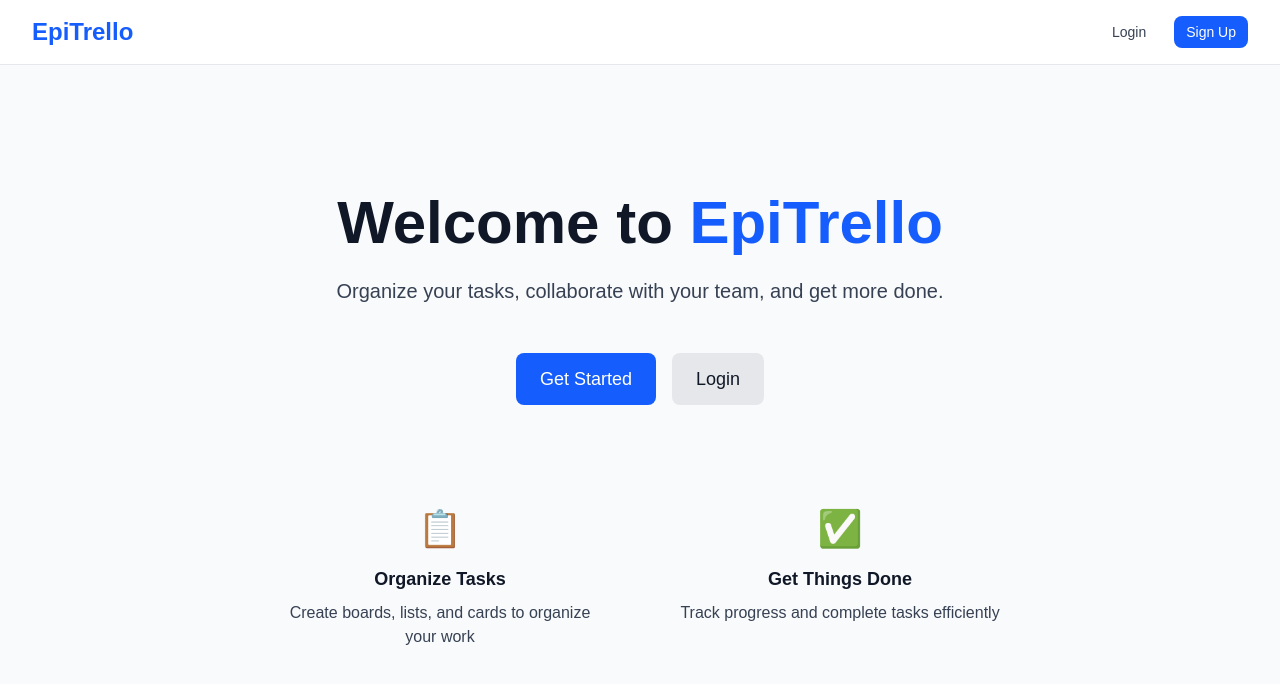
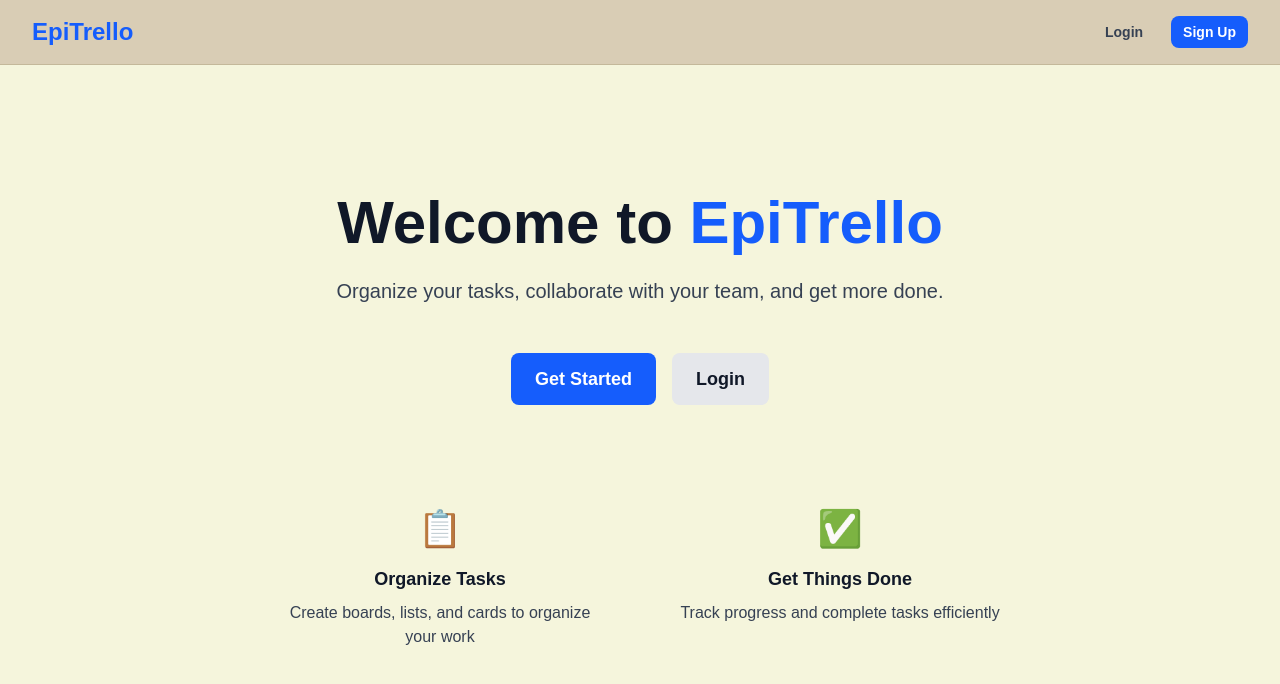
Before and after one commit to Kerwanc/EpiTrello, a Next.js app in the folder frontend/: page / in a window 1280 px wide. Shown: the top 684 px of the page. Built offline with nearby package versions, Linux system fonts and the light colour scheme; no server answers.

Commit message:
feat(frontend-navbar): made button bold and change nav bar background color

```diff
--- a/frontend/src/app/components/Button.tsx
+++ b/frontend/src/app/components/Button.tsx
@@ -14,7 +14,7 @@ export function Button({
   ...props
 }: ButtonProps) {
   const baseStyles =
-    'font-medium rounded-lg transition-colors focus:outline-none focus:ring-2 focus:ring-offset-2';
+    'font-bold rounded-lg transition-colors focus:outline-none focus:ring-2 focus:ring-offset-2';
 
   const variantStyles = {
     primary: 'bg-blue-600 hover:bg-blue-700 text-white focus:ring-blue-500',
--- a/frontend/src/app/components/Navbar.tsx
+++ b/frontend/src/app/components/Navbar.tsx
@@ -8,7 +8,7 @@ export function Navbar() {
   const { user, isAuthenticated, logout } = useAuth();
 
   return (
-    <nav className="bg-white shadow-sm border-b border-gray-200">
+    <nav className="bg-[#D9CDB5] shadow-sm border-b border-[#C4B89A]">
       <div className="max-w-7xl mx-auto px-4 sm:px-6 lg:px-8">
         <div className="flex justify-between items-center h-16">
           <Link href="/" className="flex items-center">
@@ -20,12 +20,12 @@ export function Navbar() {
               <>
                 <Link
                   href="/boards"
-                  className="text-gray-700 hover:text-blue-600 px-3 py-2 rounded-md text-sm font-medium"
+                  className="text-gray-700 hover:text-blue-600 px-3 py-2 rounded-md text-sm font-bold"
                 >
                   Boards
                 </Link>
                 <div className="flex items-center space-x-3">
-                  <span className="text-sm text-gray-700">
+                  <span className="text-sm text-gray-700 font-bold">
                     {user?.username}
                   </span>
                   <Button variant="ghost" size="sm" onClick={logout}>
--- a/frontend/src/app/layout.tsx
+++ b/frontend/src/app/layout.tsx
@@ -31,7 +31,7 @@ export default function RootLayout({
       >
         <AuthProvider>
           <Navbar />
-          <main className="min-h-screen bg-gray-50">{children}</main>
+          <main className="min-h-screen bg-[#F5F5DC]">{children}</main>
         </AuthProvider>
       </body>
     </html>
```
Also changed, not shown: 1 other file (tests, documents, lock files or other folders).
